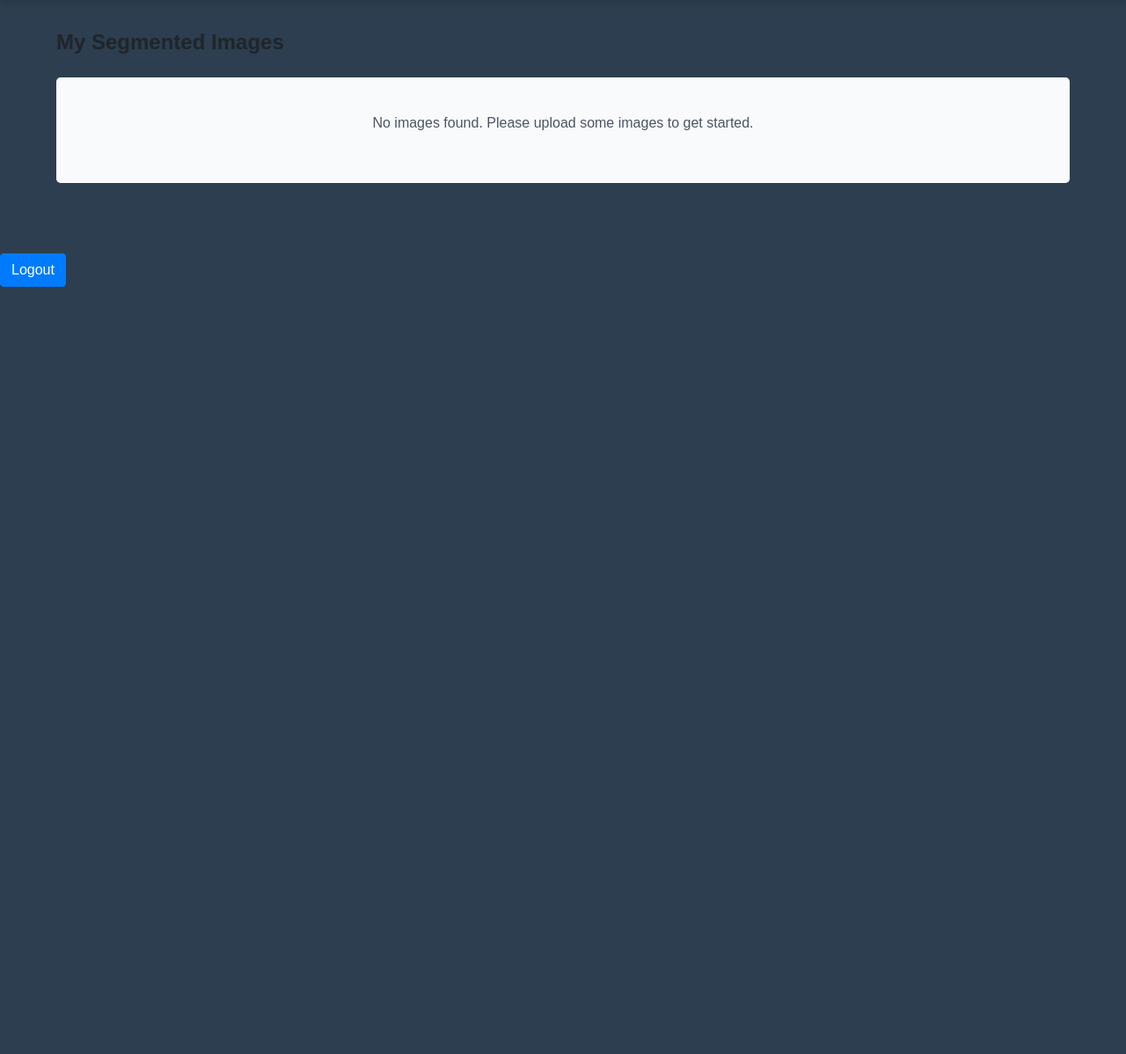
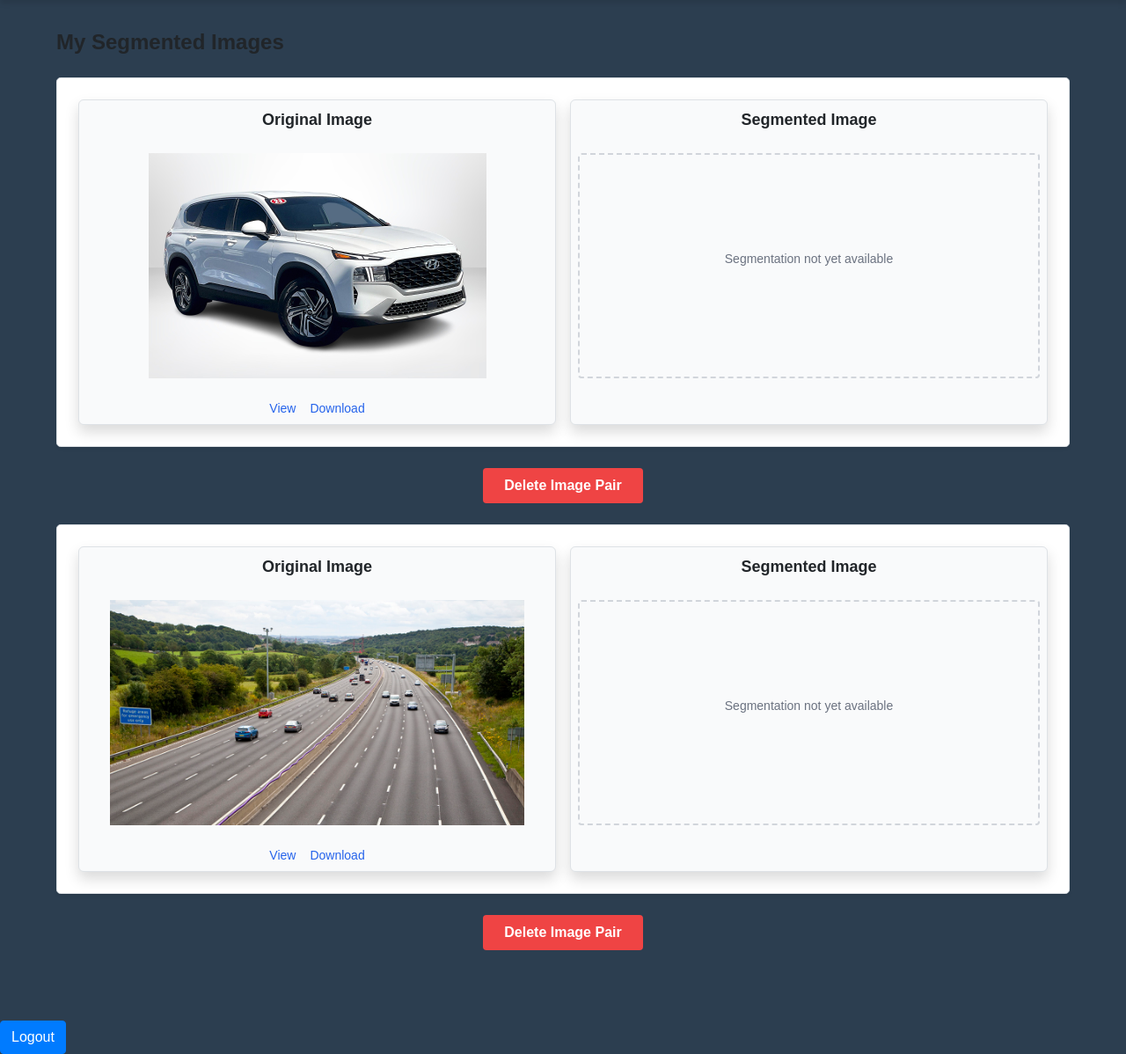
Before and after one commit to tayyab-balti/FYP, a Django app: page /my-images/ in a window 1280 px wide. Shown: the part 126-1324 px from the top of the page at 88% size. Before the commit the page ends 452 px from the top, so only its background shows below. Run offline with Django 5.2, Linux system fonts and the light colour scheme; a user stored in the database is signed in; data comes from the database, SQL or seed files in the repository; both versions use the stored data as it was after the commit; some libraries are stand-ins or nearby versions.

Commit message:
Some other changes

```diff
--- a/image_segmentation_project/segmentation/templates/segmentation/my_images.html
+++ b/image_segmentation_project/segmentation/templates/segmentation/my_images.html
@@ -5,9 +5,9 @@
 <div class="container mx-auto px-4 py-6">
     <h1 class="text-2xl font-bold mb-6">My Segmented Images</h1>
 
-    {% if images %}
+    {% if image_pairs %}
         <div class="space-y-6">
-            {% for image_pair in images %}
+            {% for image_pair in image_pairs %}
                 <!-- Image Pair Container -->
                 <div class="grid grid-cols-2 gap-6 border rounded-lg p-4 bg-white shadow-sm">
                     <!-- Original Image Column -->
--- a/image_segmentation_project/segmentation/views.py
+++ b/image_segmentation_project/segmentation/views.py
@@ -2,6 +2,7 @@ from django.shortcuts import render, redirect, get_object_or_404
 from django.http import HttpResponse, FileResponse
 from django.contrib.auth.decorators import login_required
 from django.core.exceptions import ValidationError
+from django.db.models import Avg
 # from huggingface_hub import Client
 from transformers import AutoModelForSequenceClassification #
 from .models import ImagePair
@@ -56,7 +57,7 @@ def upload_image(request):
 
             # Perform segmentation using Hugging Face
             try:
-                client = Client("fcakyon/yolov8-segmentation")
+                model = AutoModelForSequenceClassification.from_pretrained("fcakyon/yolov8-segmentation")
 
                 # Save the uploaded image temporarily
                 with tempfile.NamedTemporaryFile(delete=False, suffix=original_image.name.split('.')[-1]) as temp_file:
@@ -65,7 +66,7 @@ def upload_image(request):
                     temp_file_path = temp_file.name
 
                 # Perform segmentation
-                result = client.predict(
+                result = model.predict(
                     image=temp_file_path,
                     model_name="yolov8m-seg.pt",
                     image_size=640,
```
Also changed, not shown: image_segmentation_project/db.sqlite3.
